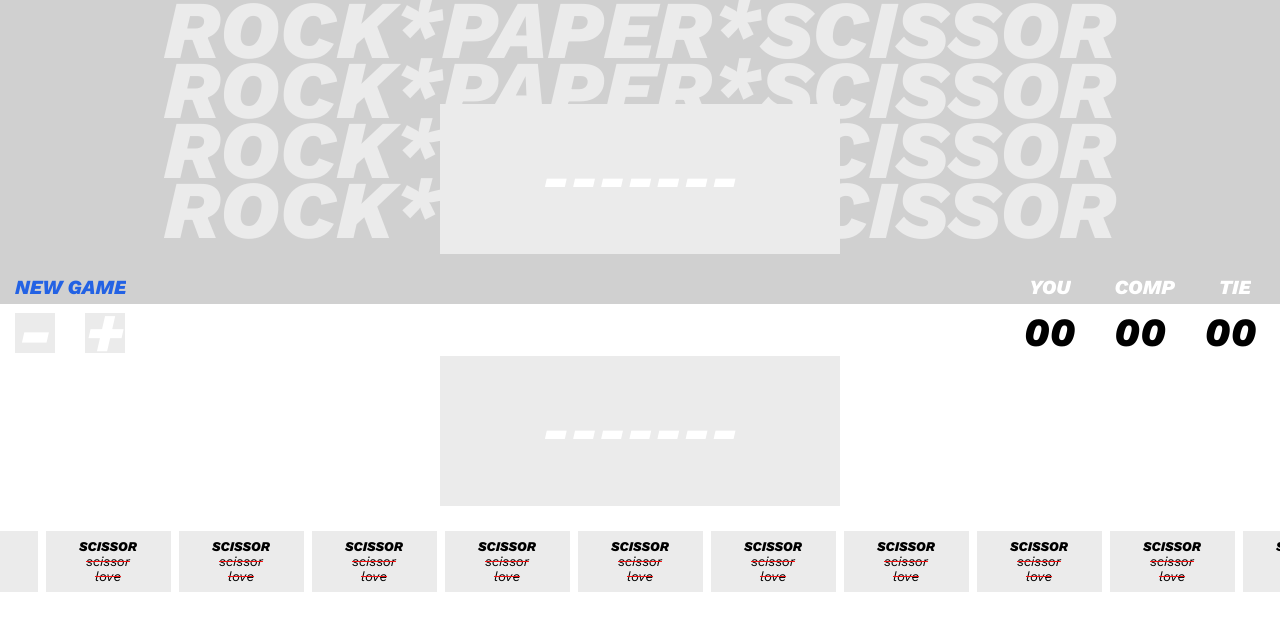
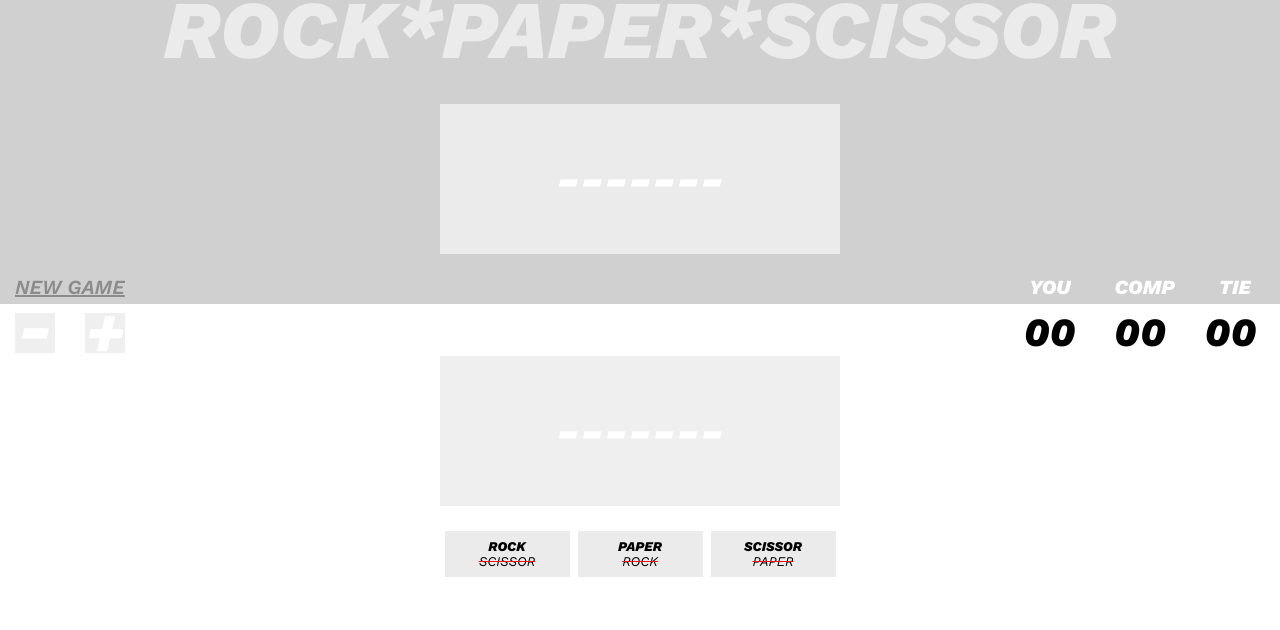
Before and after one commit to goblincookies/rock-paper-scissor, a plain HTML site: page index.html in a window 1280 px wide. Drawn offline with nearby package versions, Linux system fonts and the light colour scheme.

Commit message:
index uses buttons; css is a more robust solution

```diff
--- a/index.html
+++ b/index.html
@@ -15,16 +15,16 @@
         <div class="upper">
             <div class="upper__title">
                 <h1>ROCK*PAPER*SCISSOR
+                    <!-- <br>ROCK*PAPER*SCISSOR
                     <br>ROCK*PAPER*SCISSOR
-                    <br>ROCK*PAPER*SCISSOR
-                    <br>ROCK*PAPER*SCISSOR
+                    <br>ROCK*PAPER*SCISSOR -->
                 </h1></div>
             <div class="display-box computer-box">
-                <h3 class="output">-------</h3>
+                <p id="selection-comp">-------</p>
             </div>
             <div class="nav upper__nav">
                 <div class="nav-up">
-                    <p>New Game</p>
+                    <p><a href="">New Game</a></p>
                     <ul>
                         <li>you</li>
                         <li>comp</li>
@@ -37,8 +37,8 @@
             <div class="nav lower__nav">
                 <div class="nav-bot">
                     <ul class="add-elements">
-                        <li>-</li>
-                        <li>+</li>
+                        <li><button class="decrease"><span class="minus">-</span></button></li>
+                        <li><button class="increase"><span class="add">+</span></button></li>
                     </ul>
                     <ul class="score">
                         <li>00</li>
@@ -49,24 +49,15 @@
             </div>
             <div class="human-actions">
                 <div class="display-box human-box">
-                    <h3>-------</h3>
+                    <button>
+                        <p id="selection-human">-------<p>
+                    </button>
                 </div>
                 <div class="options">
                     <ul>
-                        <li><button>ROCK <br> <strike><span class="strike-text">scissor <br> love </span></strike></button></span></li>
-                        <li><button>PAPER <br> <strike><span class="strike-text">scissor <br> love </span></strike></button></li>
-                        <li><button>SCISSOR <br> <strike><span class="strike-text">scissor <br> love </span></strike></button></li>
-                        <li><button>SCISSOR <br> <strike><span class="strike-text">scissor <br> love </span></strike></button></li>
-                        <li><button>SCISSOR <br> <strike><span class="strike-text">scissor <br> love </span></strike></button></li>
-                        <li><button>SCISSOR <br> <strike><span class="strike-text">scissor <br> love </span></strike></button></li>
-                        <li><button>SCISSOR <br> <strike><span class="strike-text">scissor <br> love </span></strike></button></li>
-                        <li><button>SCISSOR <br> <strike><span class="strike-text">scissor <br> love </span></strike></button></li>
-                        <li><button>SCISSOR <br> <strike><span class="strike-text">scissor <br> love </span></strike></button></li>
-                        <li><button>SCISSOR <br> <strike><span class="strike-text">scissor <br> love </span></strike></button></li>
-                        <li><button>SCISSOR <br> <strike><span class="strike-text">scissor <br> love </span></strike></button></li>
-                        <li><button>SCISSOR <br> <strike><span class="strike-text">scissor <br> love </span></strike></button></li>
-                        <li><button>SCISSOR <br> <strike><span class="strike-text">scissor <br> love </span></strike></button></li>
-
+                        <li><button class="selection">ROCK <br> <strike><span class="strike-text">scissor </span></strike></button></span></li>
+                        <li><button class="selection">PAPER <br> <strike><span class="strike-text"> rock </span></strike></button></li>
+                        <li><button class="selection">SCISSOR <br> <strike><span class="strike-text"> Paper </span></strike></button></li>
                     </ul>
                 </div>
             </div>
--- a/style.css
+++ b/style.css
@@ -10,7 +10,6 @@
     overflow: hidden;
     /* border: 1px solid forestgreen; */
 }
-
 .game {
     background-color: white;
     width: 100%;
@@ -42,6 +41,8 @@ h1 {
     display: flex;
     justify-content: center;
     align-items: center;
+}
+.display-box p {
     font-size: 45px;
 }
 .computer-box {
@@ -53,6 +54,20 @@ h1 {
 .human-box {
     margin: 0 auto;
 }
+.human-box button {
+    height: 100%;
+    width: 100%;
+    border: none;
+}
+
+.human-box button:hover {
+    height: 100%;
+    width: 100%;
+    border: none;
+    background-color: #f61212;
+    cursor:pointer;
+}
+
 .nav {
     /* background-color: orange; */
     /* padding: 15px; */
@@ -104,20 +119,46 @@ h1 {
 .score li {
     color: black;
 }
+
 .add-elements li {
-    color: white;
-    font-size: 65px;
-    /* text-align: center; */
-    background-color: #EBEBEB;
+    list-style-type: none;
     width: 40px;
     height: 40px;
-    display: flex;
-    justify-content: center;
-    align-items: center;
 }
-.upper__nav p {
+
+.add-elements button {
+    height: 100%;
+    width: 100%;
+    font-size: 65px;
+    border: none;
+    cursor: pointer;
+}
+
+.add-elements button:hover {
+    height: 100%;
+    width: 100%;
+    background-color: #2362E4;
+    cursor: pointer;
+}
+
+.minus {
+    position: relative;
+    top: -22px;
+}
+.add {
+    position: relative;
+    top: -18px;
+}
+
+.upper__nav a {
+    font-weight: 600;
+    color: #8b8b8b;
+}
+
+.upper__nav a:hover {
     color: #2362E4;
 }
+
 .lower {
     /* background-color: lightcoral; */
     height: 100%;
@@ -146,10 +187,11 @@ strike {
     color: #f61212;
 }
 .strike-text {
+    text-transform: uppercase;
     color: black;
     font-weight: 400;
 }
-.options button {
+.selection {
     /* flex-grow: 0; */
     height: 100%;
     width: 100%;
@@ -161,7 +203,7 @@ strike {
     padding: 8px;
 }
 
-.options button:hover {
+.selection:hover {
     height: 100%;
     width: 100%;
     background-color: #f61212;
```
